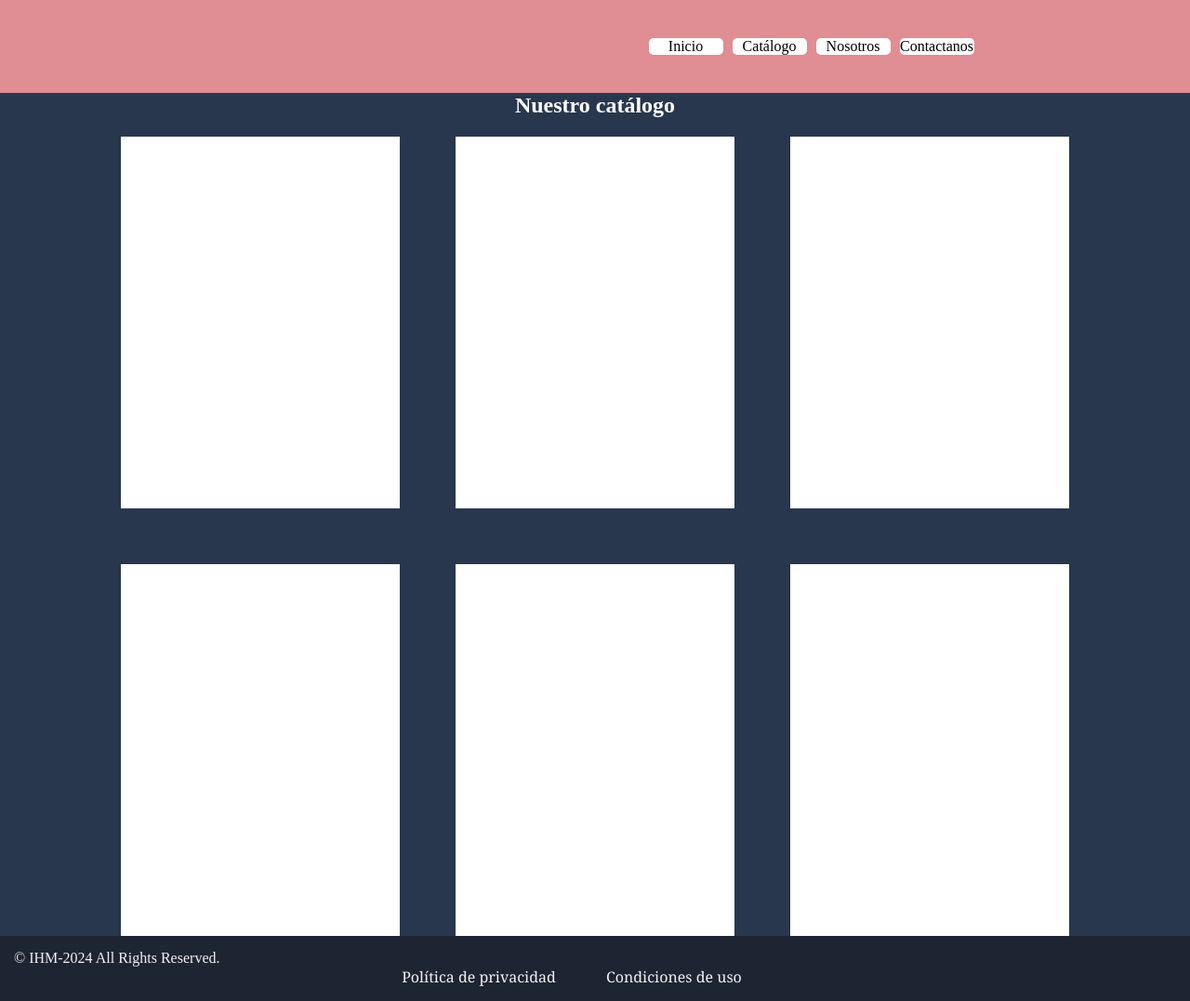
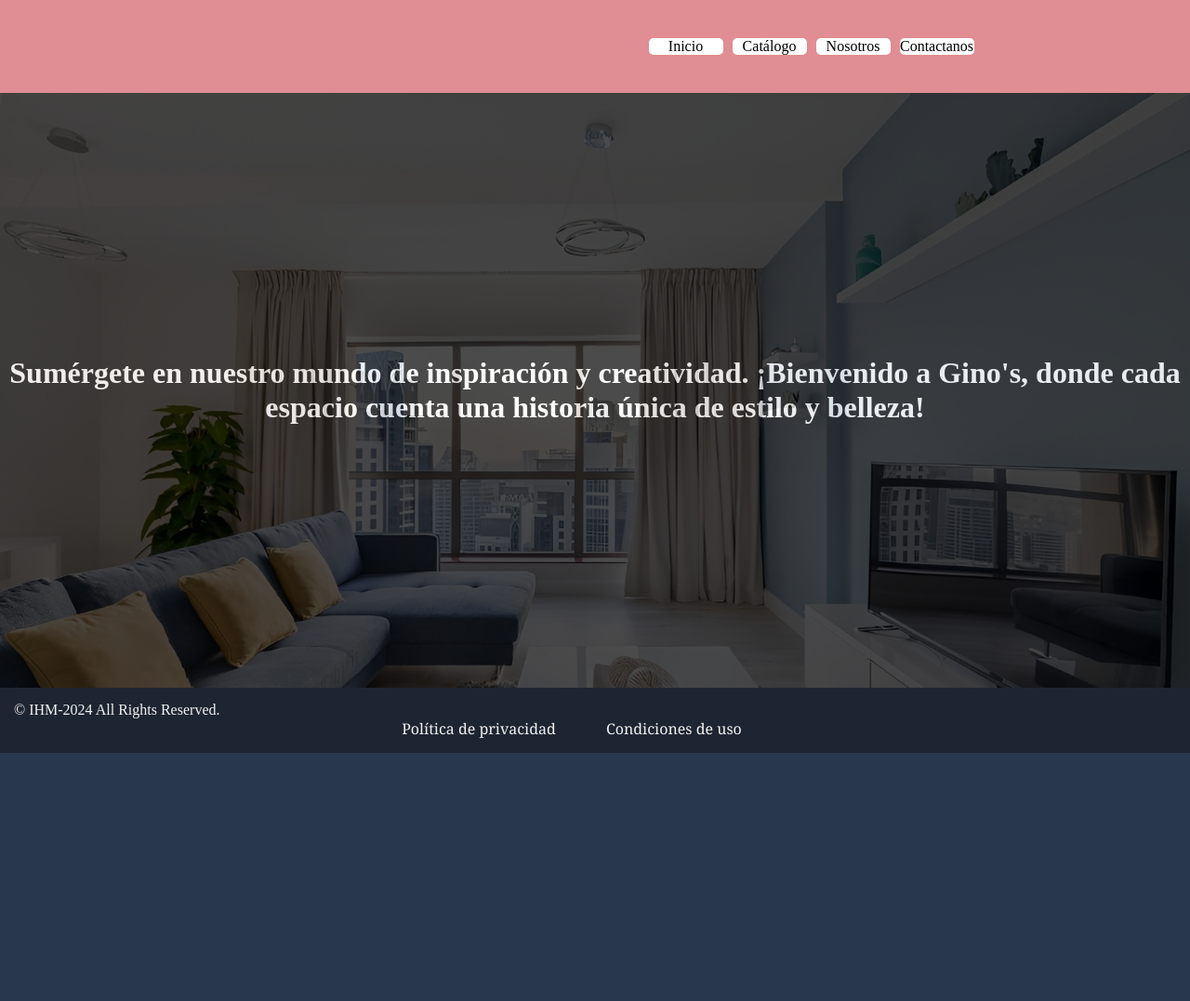
Before and after one commit to eddyacv/Proyecto_Gino, a plain HTML site: page index.html in a window 1280 px wide. Shown: the whole page at 93% size. After the commit the page ends 810 px from the top, so only its background shows below. Drawn offline with Linux system fonts and the light colour scheme.

Commit message:
actualizando

```diff
--- a/index.html
+++ b/index.html
@@ -3,68 +3,49 @@
 <head>
     <meta charset="UTF-8">
     <meta name="viewport" content="width=device-width, initial-scale=1.0">
+    <title>Gino</title>
     <link rel="stylesheet" href="Css/style.css">
-    <title>Productos</title>
 </head>
 <body>
+
     <!-- Este es el navegador -->
     <nav class="nav">
         <div class="logo">
             <img class="log" src="Image/logo.jpg" alt="">
         </div>
-
         <div class="enlaces">
             <div class="boton">
                 <a href="index.html">Inicio</a>
             </div>
 
             <div class="boton">
-                <a href="catálogo.html">Catálogo</a>
+                <a href="catalogo.html">Catálogo</a>
             </div>
 
             <div class="boton">
                 <a href="nosotros.html">Nosotros</a>
             </div>
-
             <div class="boton">
                 <a href="contactanos.html">Contactanos</a>
             </div>
         </div>
     </nav>
 
-    <!-- Este es el subtitulo -->
-    <div class="contenedor2">
-        <h2 class="texto">Nuestro catálogo</h2>
+    <!-- Este es el contenido o el lema de la pagina -->
+
+    <div class="subtitulo">
+        <div class="contenedor">
+            <div class="texto">
+                <h1>Sumérgete en nuestro mundo de inspiración y creatividad. ¡Bienvenido a Gino's, donde cada espacio cuenta una historia única de estilo y belleza!</h1>
+            </div>
+
+        </div>
     </div>
 
-    <div class="centrar">
-        <div class="catalogo">
-            <div class="producto">
+    <!-- Ahora la imgen de portada -->
 
-            </div>
-            <div class="producto">
-
-            </div>
-
-            <div class="producto">
-
-            </div>
-
-            <div class="producto">
-
-            </div>
-
-            <div class="producto">
-
-            </div>
-
-            <div class="producto">
-
-            </div>
-        </div>
-    </div>
-      <!--Footer-->
-      <footer>
+    <!--Footer-->
+    <footer>
         <div class="footer-container">
             <p>© IHM-2024 All Rights Reserved.</p>
             <a href="Politica/Politicas.html" target="_blank"> Política de privacidad</a>
```
